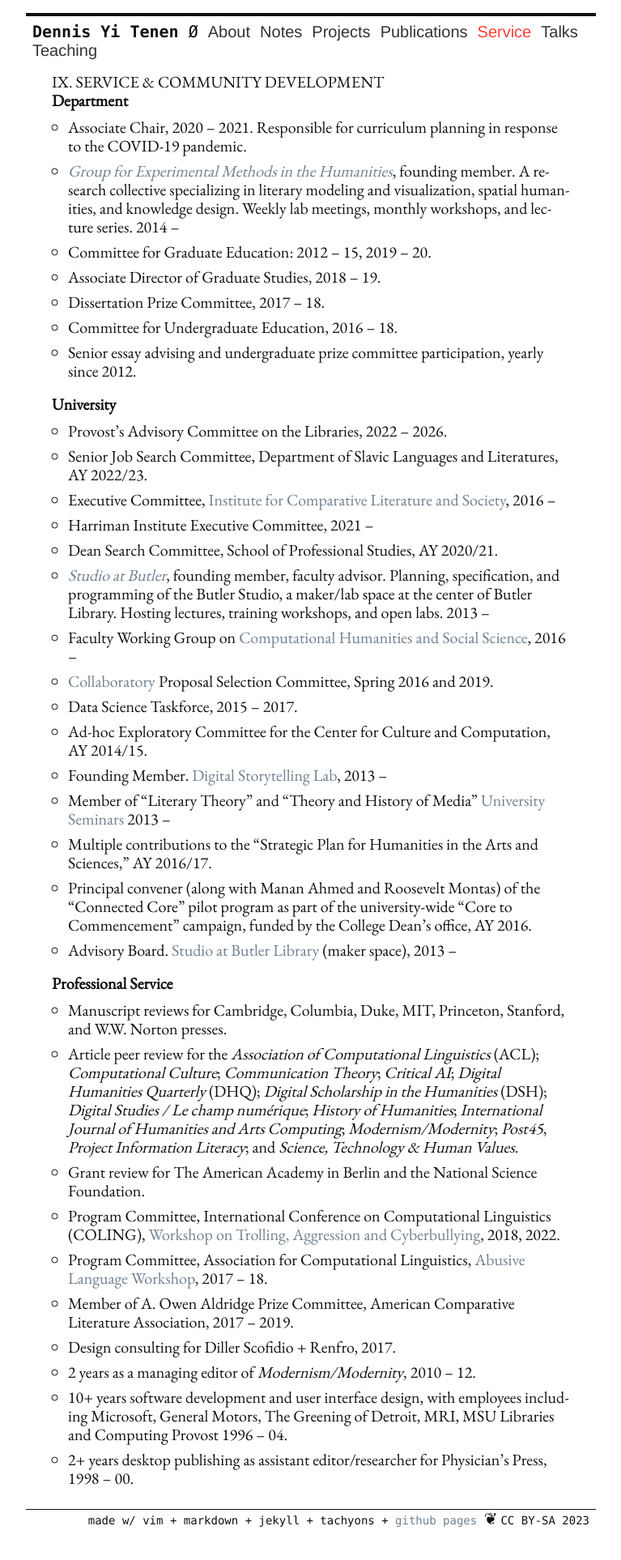
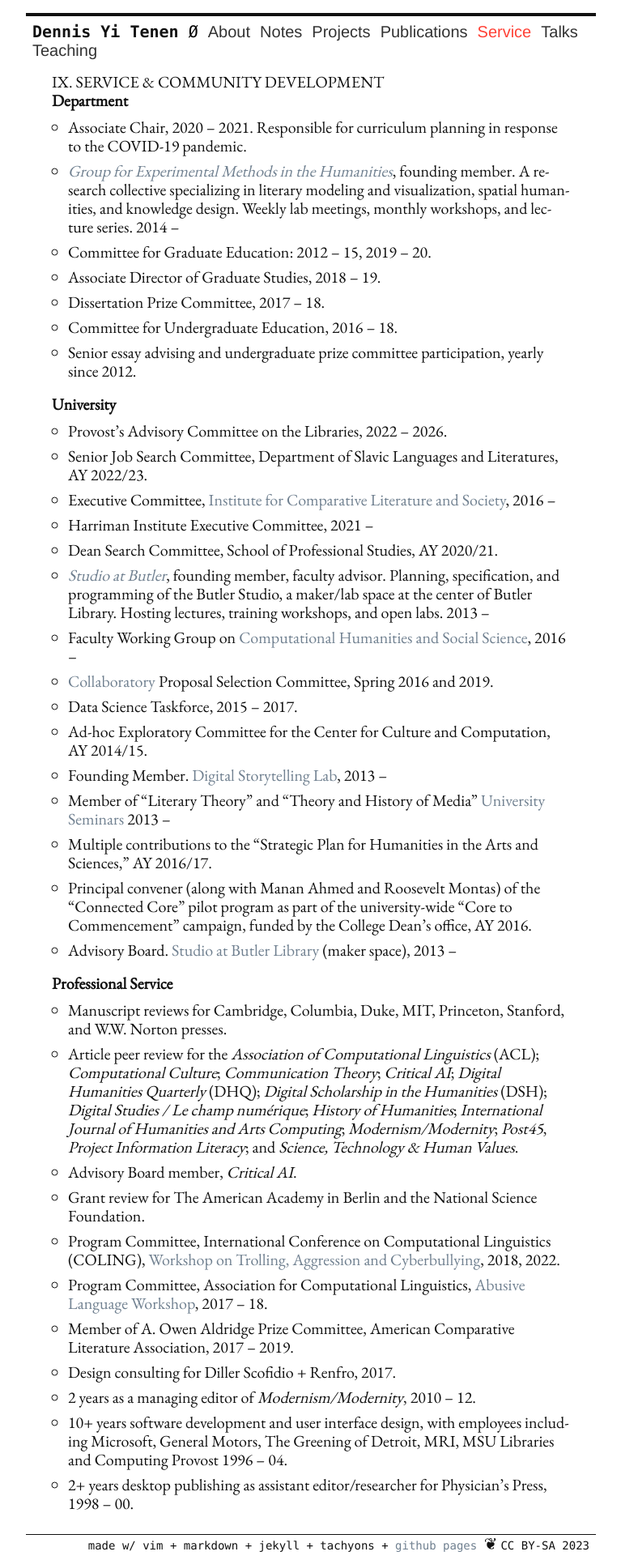
Before and after one commit to denten/denten.github.io, a Jekyll site: the page built from _pages/service.md, in a window 1280 px wide. Shown: the whole page at 81% size, without its empty margins (256-1023 px from the left). Built offline with Jekyll 4.4.1, drawn with Linux system fonts in a browser that asks for light colours; before the commit the page ends 1895 px from its top, so only the background shows below that.

Commit message:
add the advisory board stuff

```diff
--- a/_includes/CV/07-service.md
+++ b/_includes/CV/07-service.md
@@ -51,6 +51,7 @@ COVID-19 pandemic.
 of Humanities*; *International Journal of Humanities and Arts Computing*;
 *Modernism/Modernity*; *Post45*, *Project Information Literacy*; and *Science, Technology &
 Human Values*.
+- Advisory Board member, *Critical AI*.
 - Grant review for The American Academy in Berlin and the National Science Foundation.
 - Program Committee, International Conference on Computational Linguistics (COLING), [Workshop
   on Trolling, Aggression and Cyberbullying](http://aclweb.org/anthology/W18-4400), 2018, 2022.
```
